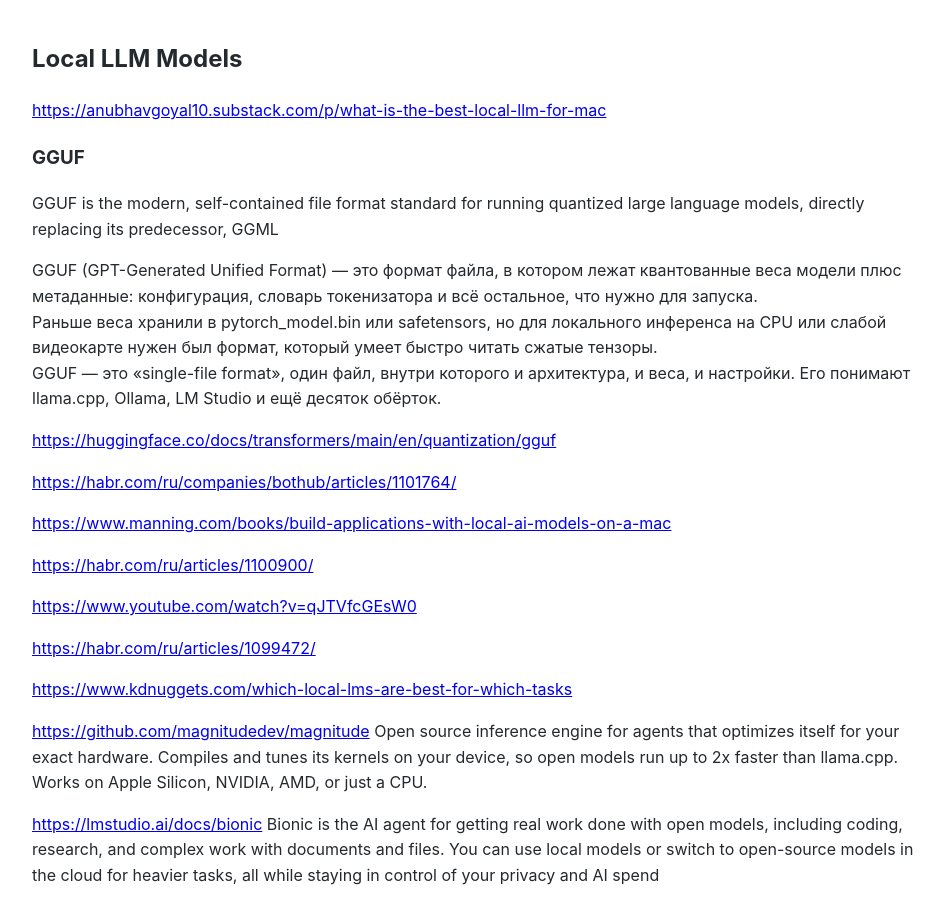
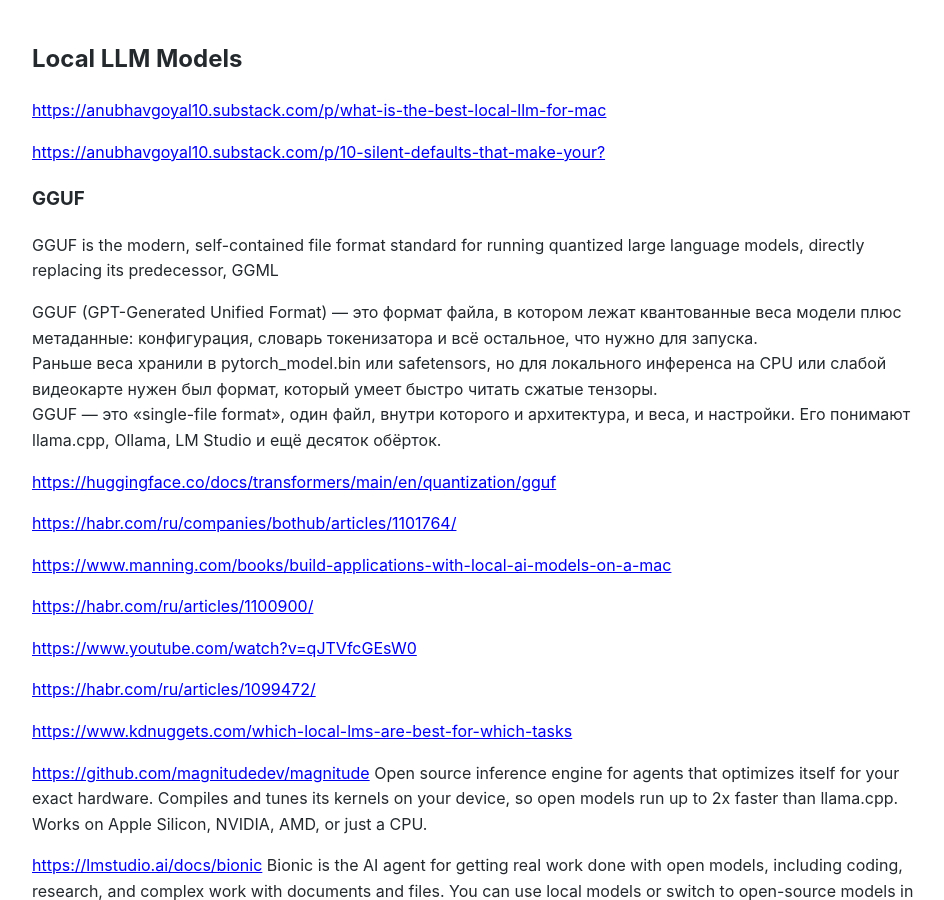
Before and after one commit to Michael-Lubinsky/michael-lubinsky.github.com, a Jekyll site: the page built from ml/local_llm.md, in a window 1280 px wide and 900 px high. Shown: the whole window, without its empty margins (158-1102 px from the left). Built offline with Jekyll 4.4.1, drawn with Linux system fonts in a browser that asks for light colours; our own code applies the rules of GitHub Pages for plain Markdown files.

```diff
--- a/ml/local_llm.md
+++ b/ml/local_llm.md
@@ -1,6 +1,8 @@
 ## Local LLM Models
 
 <https://anubhavgoyal10.substack.com/p/what-is-the-best-local-llm-for-mac>
+
+<https://anubhavgoyal10.substack.com/p/10-silent-defaults-that-make-your?>
 
 ### GGUF
 GGUF is the modern, self-contained file format standard for running quantized large language models, directly replacing its predecessor, GGML
```
